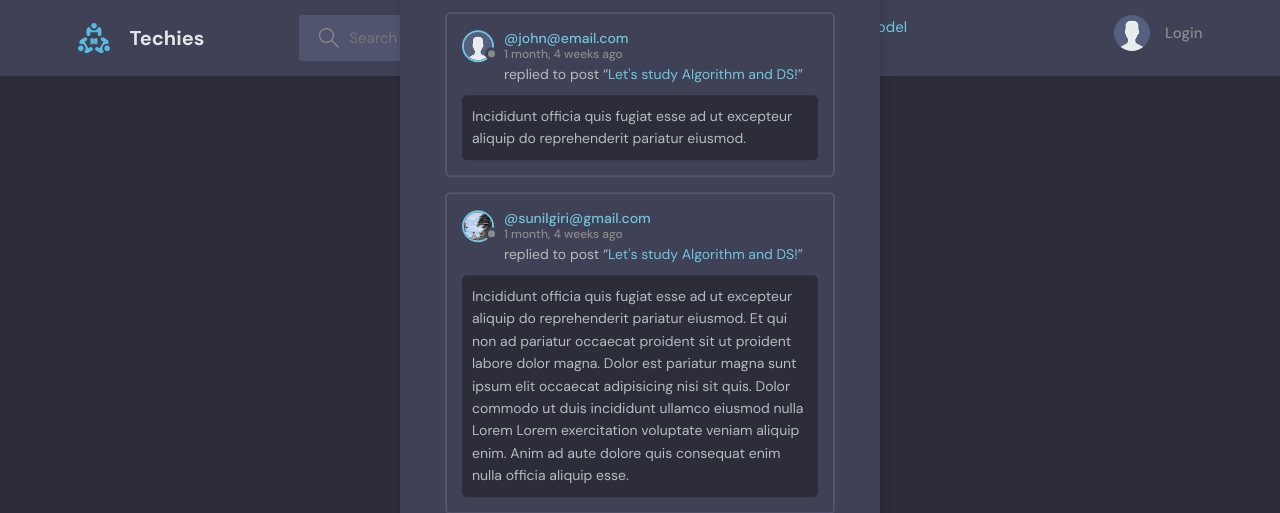
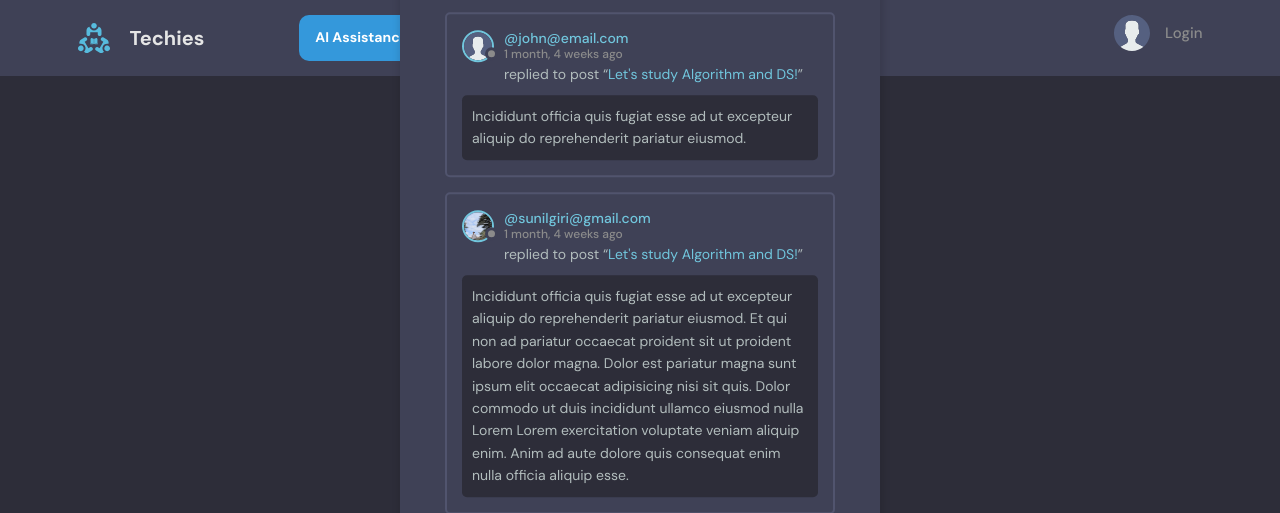
Before and after one commit to sunilgiri7/Techies, a Django app: page /activity/ in a window 1280 px wide. Shown: the top 513 px of the page. Run offline with Django 4.2, Linux system fonts and the light colour scheme; data comes from the database, SQL or seed files in the repository; both versions use the stored data as it was after the commit.

Commit message:
img added

```diff
--- a/templates/navbar.html
+++ b/templates/navbar.html
@@ -1,10 +1,29 @@
 {% load static %}
+<style>
+  /* Add this style to enhance the button appearance */
+  #generative-model-button {
+    display: inline-block;
+    padding: 11px 16px; /* Adjusted padding for a more compact size */
+    background-color: #3498db; /* Use your preferred background color */
+    color: #ffffff; /* Use a contrasting text color */
+    text-decoration: none;
+    font-weight: bold;
+    border-radius: 10px; /* Slightly reduced border-radius */
+    font-size: 14px; /* Slightly reduced font size */
+    transition: background-color 0.3s ease;
+  }
+
+  #generative-model-button:hover {
+    background-color: #2980b9; /* Change color on hover */
+  }
+</style>
 <header class="header header--loggedIn">
     <div class="container">
       <a href="{% url 'home' %}" class="header__logo">
         <img src="{% static 'images/logo.svg' %}" />
         <h1>Techies</h1>
       </a>
+      <a href="{% url 'generative-model' %}" class="nav-link" id="generative-model-button">AI Assistance</a>
       <form class="header__search" method="GET" action="{% url 'home' %}">
         <label>
           <svg version="1.1" xmlns="http://www.w3.org/2000/svg" width="32" height="32" viewBox="0 0 32 32">
@@ -16,9 +35,6 @@
           <input name="q" placeholder="Search for rooms..." />
         </label>
       </form>
-
-      {% comment %} {% url 'generative-model' %} {% endcomment %}
-      <a href="{% url 'generative-model' %}" class="nav-link">Use Generative Model</a>
 
       <nav class="header__menu">
 
```
Also changed, not shown: db.sqlite3, preview/AI.png (added), preview/feed-new.png (added), preview/feed.png (deleted), preview/login-new.png (added), preview/profile-new.png (added), preview/profile.png (deleted), preview/room-new.png (added), preview/room.png (deleted), preview/signIn.png (deleted).
